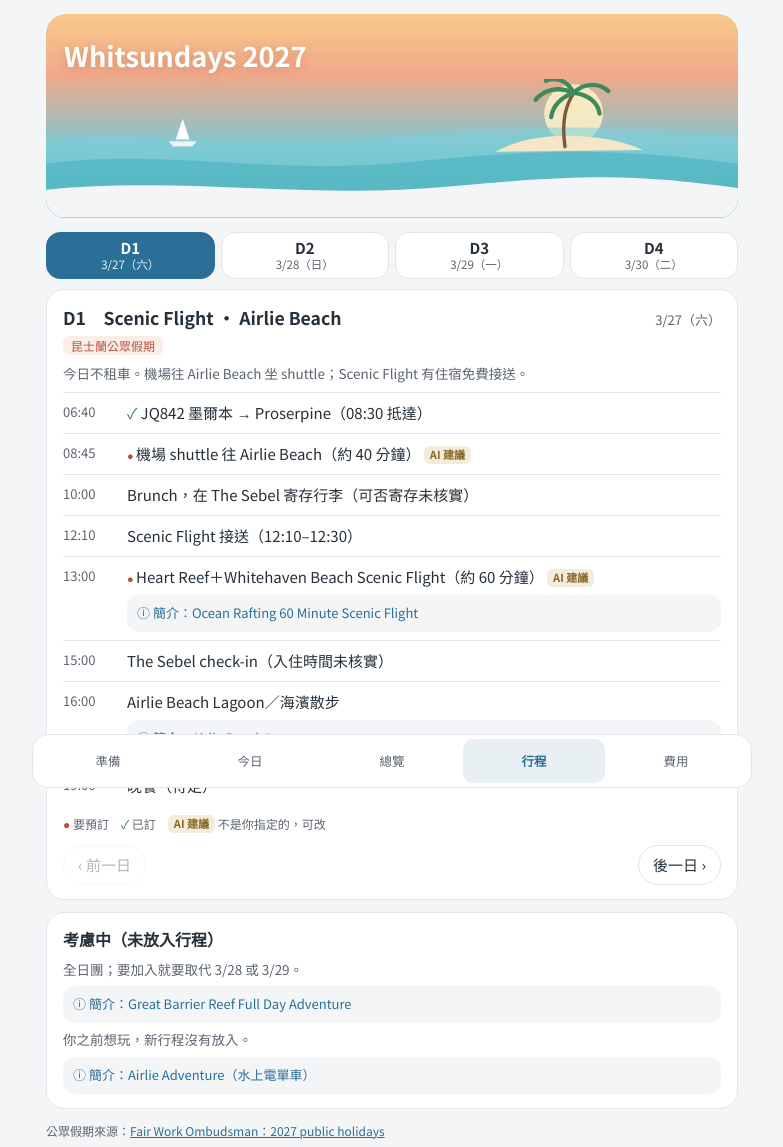
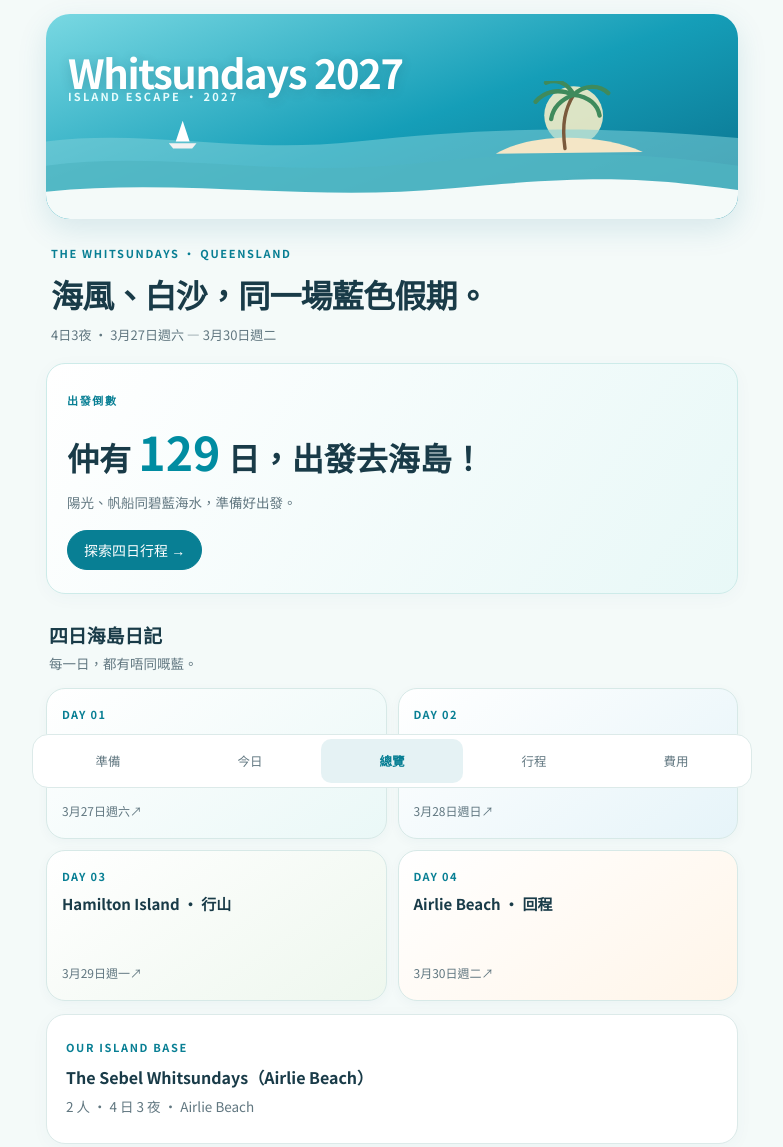
Before and after one commit to dchan5108/whitsunday-2027, a plain HTML site: page index.html in a window 1280 px wide. Shown: the whole page, without its empty margins (248-1031 px from the left). Drawn offline with Linux system fonts and the light colour scheme.

Commit message:
Add files via upload

```diff
--- a/app.js
+++ b/app.js
@@ -45,8 +45,27 @@ function budget(){
  ${cons.length?`<section class="card"><h3>考慮中（不計入合計）</h3><table class="bt"><tbody>${cons.map(row).join("")}</tbody></table></section>`:""}`;
 }
 
-/* ---------- 其他頁（下一步製作） ---------- */
-function todo(id,t){$(id).innerHTML=`<section class="card"><h2>${t}</h2><p class="note">製作中。</p></section>`}
+/* ---------- Landing / 今日 ---------- */
+const dateLocal=s=>new Date(s+"T00:00:00");
+const dayIndex=()=>{const now=new Date(),today=new Date(now.getFullYear(),now.getMonth(),now.getDate());return Math.round((today-dateLocal(D.TRIP.start))/86400000)};
+const niceDate=s=>new Intl.DateTimeFormat("zh-HK",{month:"long",day:"numeric",weekday:"short"}).format(dateLocal(s));
+function overview(){
+ const diff=dayIndex(),total=D.DAYS.length,daysLeft=Math.max(0,-diff);
+ const state=diff<0?"出發倒數":diff<total?"旅程進行中":"旅程回憶";
+ const title=diff<0?`仲有 <strong>${daysLeft}</strong> 日，出發去海島！`:diff<total?`Day ${diff+1} · 今日去探索`:"Whitsundays · 美好回憶";
+ $("home").innerHTML=`<section class="landing-intro"><div class="eyebrow">THE WHITSUNDAYS · QUEENSLAND</div><h2>海風、白沙，同一場藍色假期。</h2><p>4日3夜 · ${esc(niceDate(D.TRIP.start))} — ${esc(niceDate(D.TRIP.end))}</p></section>
+ <section class="card countdown"><span class="eyebrow">${state}</span><div class="count-main">${title}</div><p class="note">${diff<0?"陽光、帆船同碧藍海水，準備好出發。":diff<total?"打開今日行程，睇吓下一站。":"隨時翻閱呢趟海島旅程。"}</p><button class="btn" type="button" data-go="${diff>=0&&diff<total?"today":"trip"}">${diff>=0&&diff<total?"查看今日行程":"探索四日行程"} →</button></section>
+ <section class="section-head"><h2>四日海島日記</h2><p class="note">每一日，都有唔同嘅藍。</p></section>
+ <div class="day-cards">${D.DAYS.map((d,i)=>`<button class="day-preview" type="button" data-day="${i}"><span class="day-num">DAY ${String(i+1).padStart(2,"0")}</span><span class="day-name">${esc(d.title)}</span><span class="day-date">${esc(niceDate(d.date))} <span aria-hidden="true">↗</span></span></button>`).join("")}</div>
+ <section class="card stay"><span class="eyebrow">OUR ISLAND BASE</span><h3>${esc(D.TRIP.base)}</h3><p class="note">${D.TRIP.people} 人 · 4 日 3 夜 · Airlie Beach</p></section>`;
+ $("home").querySelectorAll("[data-go]").forEach(b=>b.onclick=()=>navigate(b.dataset.go));
+ $("home").querySelectorAll("[data-day]").forEach(b=>b.onclick=()=>{cur=+b.dataset.day;navigate("trip")});
+}
+function today(){
+ const idx=dayIndex(),preview=idx<0,finished=idx>=D.DAYS.length,i=preview?0:Math.min(idx,D.DAYS.length-1),d=D.DAYS[i];
+ $("today").innerHTML=`<section class="card today-head"><span class="eyebrow">${preview?"DAY 1 · 預覽":finished?"旅程已結束":"TODAY · DAY "+(i+1)}</span><h2>${esc(d.title)}</h2><p class="note">${esc(niceDate(d.date))}${preview?" · 出發前先睇第一日安排":""}</p><button class="btn" id="today-open" type="button">查看完整行程 →</button></section><section class="card"><h3>${preview?"第一日行程預覽":"當日行程"}</h3><ul class="tl">${d.s.map(([t,a,tag])=>`<li class="${esc(tag||"")}"><span class="t">${esc(t)}</span><div class="a">${esc(a)}</div></li>`).join("")}</ul></section>`;
+ $("today-open").onclick=()=>{cur=i;navigate("trip")};
+}
 /* ---------- 登入、文件、同步（後台：Google Apps Script） ---------- */
 const API=D.CONFIG.api,LS={get:(k,d)=>{try{const v=localStorage.getItem("wh27-"+k);return v==null?d:JSON.parse(v)}catch(e){return d}},set:(k,v)=>{try{v==null?localStorage.removeItem("wh27-"+k):localStorage.setItem("wh27-"+k,JSON.stringify(v))}catch(e){}}};
 let ME=LS.get("me",null),ST=LS.get("st",{}),DOCS=null,VIS=null;
@@ -99,13 +118,14 @@ function prep(){
 
 /* ---------- 分頁 ---------- */
 const TABS=["prep","today","home","trip","budget"];
-function show(t){if(!TABS.includes(t))t="trip";
+function navigate(t){show(t);window.scrollTo({top:0,behavior:"smooth"})}
+function show(t){if(!TABS.includes(t))t="home";
  document.querySelectorAll(".bnav button").forEach(b=>b.setAttribute("aria-selected",b.dataset.tab===t));
  TABS.forEach(s=>$(s).hidden=s!==t);
- ({prep,today:()=>todo("today","今日"),home:()=>todo("home","總覽"),trip,budget})[t]();
+ ({prep,today,home:overview,trip,budget})[t]();
  try{if(location.hash.slice(1)!==t)history.replaceState(null,"","#"+t)}catch(e){}}
 document.querySelectorAll(".bnav button").forEach(b=>b.onclick=()=>{show(b.dataset.tab);window.scrollTo(0,0)});
 window.addEventListener("hashchange",()=>show(location.hash.slice(1)));
-show(location.hash.slice(1));ping();syncState();
+show(location.hash.slice(1)||"home");ping();syncState();
 if("serviceWorker" in navigator)navigator.serviceWorker.register("sw.js").catch(()=>{});
 })();
--- a/index.html
+++ b/index.html
@@ -14,7 +14,7 @@
 <meta name="apple-mobile-web-app-status-bar-style" content="default">
 <meta name="theme-color" content="#3fa7b5">
 <link rel="stylesheet" href="https://fonts.googleapis.com/css2?family=Noto+Sans+TC:wght@400;500;700&display=swap">
-<link rel="stylesheet" href="style.css?v=2026-11-19-a">
+<link rel="stylesheet" href="style.css?v=2026-11-19-landing">
 </head>
 <body>
 <div class="wrap">
@@ -42,11 +42,11 @@
 <nav class="bnav" aria-label="主要頁面">
   <button type="button" data-tab="prep" aria-selected="false">準備</button>
   <button type="button" data-tab="today" aria-selected="false">今日</button>
-  <button type="button" data-tab="home" aria-selected="false">總覽</button>
-  <button type="button" data-tab="trip" aria-selected="true">行程</button>
+  <button type="button" data-tab="home" aria-selected="true">總覽</button>
+  <button type="button" data-tab="trip" aria-selected="false">行程</button>
   <button type="button" data-tab="budget" aria-selected="false">費用</button>
 </nav>
-<script src="data.js?v=2026-11-19-a"></script>
-<script src="app.js?v=2026-11-19-a"></script>
+<script src="data.js?v=2026-11-19-landing"></script>
+<script src="app.js?v=2026-11-19-landing"></script>
 </body>
 </html>
--- a/style.css
+++ b/style.css
@@ -80,3 +80,33 @@ a{color:var(--route)}
 .docl .del{grid-row:1/3;grid-column:2;align-self:center;border:1px solid var(--line);background:none;border-radius:999px;padding:4px 12px;color:var(--warn);cursor:pointer}
 .lnk{border:0;background:none;padding:0;color:var(--route);text-align:left;cursor:pointer;word-break:break-all}
 .vt td:first-child{white-space:nowrap;color:var(--muted);font-size:13px;width:7.5em}
+
+/* Whitsundays landing page */
+:root{--route:#087f94;--bg:#f4faf9;--fg:#193b48;--muted:#617780;--line:#dceae9;--card:#fff}
+body{background:var(--bg)}
+.hero{background:linear-gradient(160deg,#79d8e2 0%,#159eb8 53%,#096d89 100%);padding:26px 22px 115px;border-radius:24px;box-shadow:0 10px 30px rgba(12,112,137,.13)}
+.hero h1{font-size:clamp(1.8rem,5vw,2.5rem);letter-spacing:-.035em;text-shadow:0 2px 12px rgba(0,54,72,.2)}
+.hero:after{content:"ISLAND ESCAPE · 2027";position:absolute;top:74px;left:22px;font-size:11px;letter-spacing:.2em;color:#e9ffff;font-weight:700}
+.card{box-shadow:0 4px 18px rgba(12,83,101,.035);border-radius:19px}
+.landing-intro{padding:12px 5px 17px}
+.landing-intro h2{font-size:clamp(1.5rem,5vw,2rem);line-height:1.4;letter-spacing:-.025em;margin:9px 0}
+.landing-intro p{margin:0;color:var(--muted);font-size:13px}
+.eyebrow{font-size:11px;letter-spacing:.15em;text-transform:uppercase;font-weight:750;color:var(--route)}
+.countdown{padding:23px 20px;background:linear-gradient(125deg,#fff,#e8f8f7);border-color:#cdebe9}
+.count-main{font-size:clamp(1.4rem,5vw,2rem);font-weight:750;line-height:1.4;margin:8px 0}
+.count-main strong{font-size:1.45em;color:#008ca1;font-variant-numeric:tabular-nums}
+.countdown .btn{margin-top:10px}
+.section-head{margin:26px 3px 13px}.section-head h2{margin:0;font-size:1.18rem}.section-head p{margin:3px 0}
+.day-cards{display:grid;grid-template-columns:repeat(2,minmax(0,1fr));gap:11px;margin-bottom:13px}
+.day-preview{text-align:left;border:1px solid #d7e9e7;background:linear-gradient(145deg,#fff,#eaf8f7);border-radius:19px;padding:17px 15px;min-height:151px;display:flex;flex-direction:column;gap:8px;cursor:pointer;box-shadow:0 3px 12px rgba(13,89,112,.04)}
+.day-preview:nth-child(2){background:linear-gradient(145deg,#fff,#e6f4f9)}
+.day-preview:nth-child(3){background:linear-gradient(145deg,#fff,#eef7ee)}
+.day-preview:nth-child(4){background:linear-gradient(145deg,#fff,#fff5e9)}
+.day-num{font-size:11px;letter-spacing:.12em;font-weight:750;color:var(--route)}
+.day-name{font-size:15px;font-weight:750;line-height:1.45;overflow-wrap:anywhere;flex:1}
+.day-date{display:flex;justify-content:space-between;color:var(--muted);font-size:12px}
+.stay{padding:19px}.stay h3{margin:7px 0 4px}
+.today-head{background:linear-gradient(140deg,#fff,#eaf8f7);padding:23px 20px}.today-head h2{font-size:1.45rem;margin:8px 0}.today-head .btn{margin-top:10px}
+button:focus-visible,a:focus-visible{outline:3px solid #ffb77a;outline-offset:3px}
+@media(max-width:360px){.day-cards{grid-template-columns:1fr}.day-preview{min-height:112px}}
+@media(prefers-color-scheme:dark){:root{--bg:#171f22;--card:#222d31;--fg:#e8f4f4;--muted:#adbec2;--line:#3a5054;--route:#77d8e6}.countdown,.today-head,.day-preview,.day-preview:nth-child(2),.day-preview:nth-child(3),.day-preview:nth-child(4){background:linear-gradient(145deg,#233a40,#1d3036);border-color:#3a5559}.hero{color:#fff}.count-main strong{color:#85e1ed}}
```
